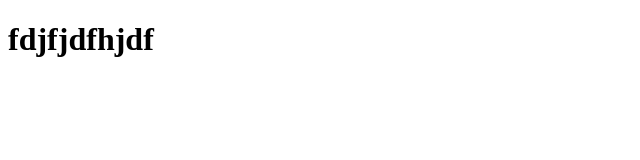
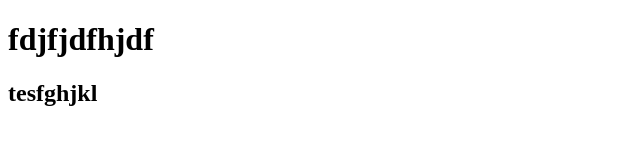
Before and after one commit to Khaicqph39991/duan1, a plain HTML site: page test.html in a window 1280 px wide. Shown: the whole page, without its empty margins (0-640 px from the left). Drawn offline with Linux system fonts and the light colour scheme.

Commit message:
update hoan chinh

```diff
--- a/test.html
+++ b/test.html
@@ -7,5 +7,6 @@
 </head>
 <body>
     <h1>fdjfjdfhjdf</h1>
+    <h2>tesfghjkl</h2>
 </body>
 </html>
```
